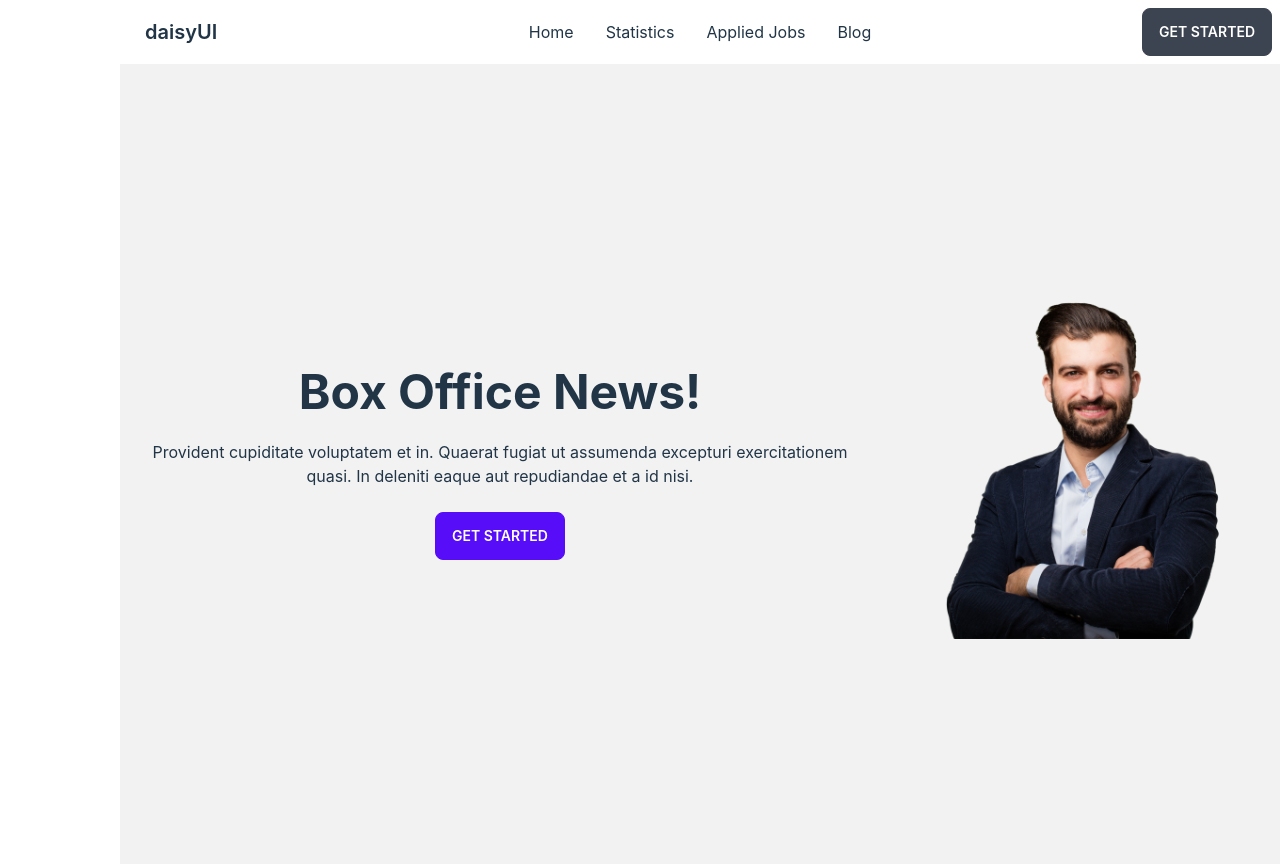
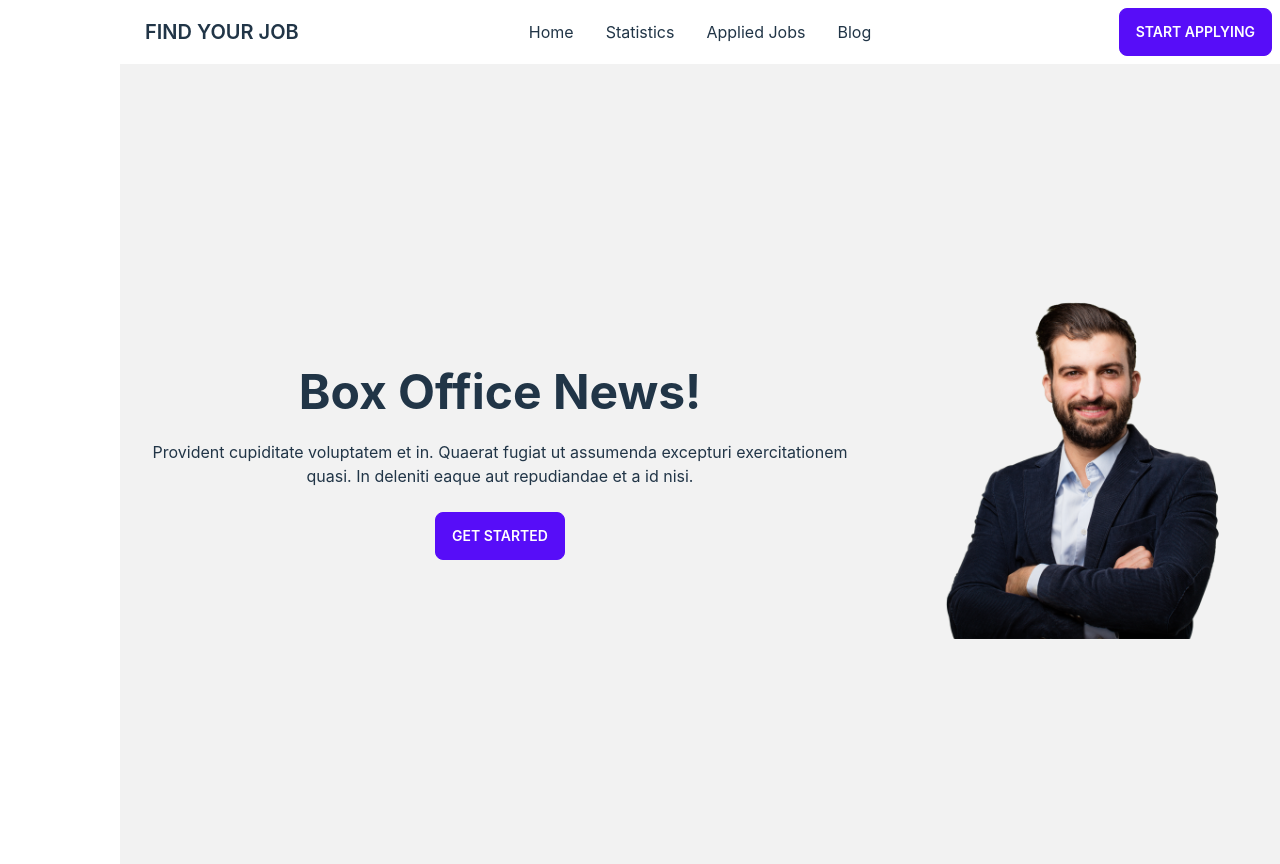
Before and after one commit to ArefinShaon/job-hunting, a React (Vite) app: page / in a window 1280 px wide. Built offline with nearby package versions, Linux system fonts and the light colour scheme.

Commit message:
header added

```diff
--- a/src/components/Header/Header.jsx
+++ b/src/components/Header/Header.jsx
@@ -42,7 +42,7 @@
               </li>
             </ul>
           </div>
-          <a className="btn btn-ghost normal-case text-xl">daisyUI</a>
+          <a className="btn btn-ghost normal-case text-xl">FIND YOUR JOB</a>
         </div>
         <div className="navbar-center hidden lg:flex">
           <ul className="menu menu-horizontal px-1">
@@ -62,7 +62,7 @@
           </ul>
         </div>
         <div className="navbar-end">
-          <a className="btn">Get started</a>
+          <a className="btn btn-primary">Start Applying</a>
         </div>
       </div>
     </div>
```
